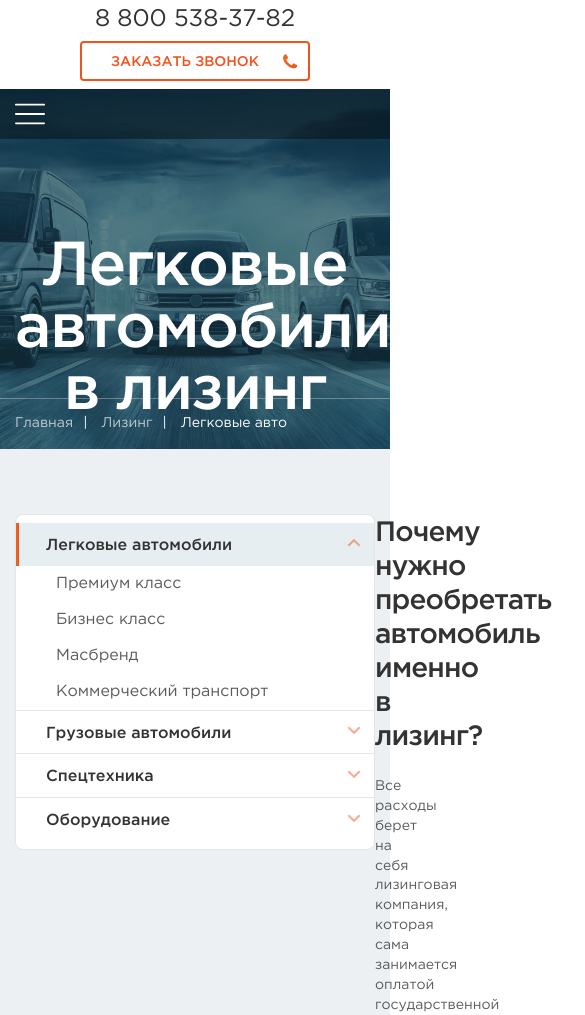
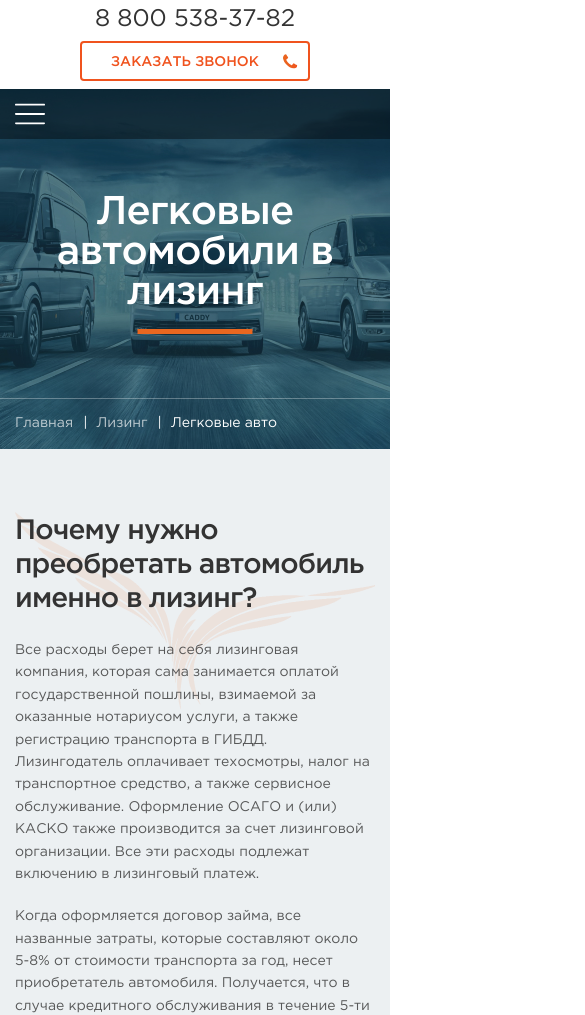
Before and after one commit to Verta-master/leasing, a website: page leasing.html in a window 390 px wide. Shown: the part 85-1100 px from the top of the page, 585 px wide, since content can reach past the window. Drawn offline with nearby package versions, Linux system fonts and the light colour scheme; files that its build step writes are made by us from their sources.

Commit message:
Internal

```diff
--- a/leasing.html
+++ b/leasing.html
@@ -212,5 +212,13 @@
   <script src="js/jquery-3.2.1.min.js"></script>
   <script src="js/script.js"></script>
   <script src="https://cdnjs.cloudflare.com/ajax/libs/fancybox/3.3.1/jquery.fancybox.min.js"></script>
+
+  <!-- Sidebar navigation -->
+  <script>
+    $('.sidebar__open').click(function() {
+      $(this).next().slideToggle();
+      $(this).parent().toggleClass('sidebar__item--active');
+    });
+  </script>
 </body>
 </html>
--- a/less/blocks/about.less
+++ b/less/blocks/about.less
@@ -1,8 +1,16 @@
 .about {
-  margin-bottom: 50px;
+  margin-bottom: 60px;
+  line-height: 1.6;
 
   p {
     opacity: 0.8;
+    margin-top: 0;
+    margin-bottom: 20px;
+    padding-right: 50px;
+  }
+  .title-2 {
+    margin-bottom: 25px;
+    padding-right: 0;
   }
   .title-2,
   .about__title {
@@ -35,9 +43,9 @@
     background-repeat: no-repeat;
     background-size: contain;
   }
-
   p {
     margin: 0;
+    padding-right: 0;
   }
   .about__title {
     font-weight: 700;
--- a/less/blocks/breadcrumbs.less
+++ b/less/blocks/breadcrumbs.less
@@ -14,7 +14,7 @@ span.breadcrumbs__link {
 
 a.breadcrumbs__link {
   position: relative;
-  margin-right: 10px;
+  margin-right: 5px;
 
   &::after {
     content: "|";
--- a/less/blocks/media.less
+++ b/less/blocks/media.less
@@ -111,6 +111,13 @@
   .footer .menu {
     display: none;
   }
+  .columns .wrapper {
+    flex-direction: column-reverse;
+    align-items: center;
+  }
+  .columns__content {
+    width: 100%;
+  }
 }
 
 //---------------------------------------------------------
@@ -135,6 +142,7 @@
     margin-top: 0;
     padding-top: 50px;
   }
+  .about__item,
   .info__img,
   .types__item,
   .catalog__item {
@@ -154,6 +162,12 @@
     &::before {
       display: none;
     }
+  }
+  .top__title {
+    font-size: 48px;
+  }
+  .about p {
+    padding-right: 0;
   }
 }
 
@@ -186,4 +200,7 @@
     background-position: bottom center;
     background-size: contain;
   }
+  .top__title {
+    font-size: 40px;
+  }
 }
--- a/less/blocks/sidebar.less
+++ b/less/blocks/sidebar.less
@@ -1,6 +1,7 @@
 .sidebar {
   width: 370px;
   max-width: 100%;
+  margin-bottom: 50px;
 }
 
 .sidebar__btn {
@@ -44,7 +45,8 @@
       display: block;
     }
     .sidebar__open {
-      transform: rotate(180deg);
+      transform: rotate(-180deg);
+      .transition();
     }
   }
 }
@@ -52,8 +54,8 @@
 .sidebar__link {
   position: relative;
   display: block;
-  padding: 10px 30px;
-  padding-right: 40px;
+  padding: 9px 30px;
+  padding-right: 50px;
   font-weight: 500;
   font-size: 16px;
 
@@ -75,12 +77,13 @@
   top: 0;
   right: 0;
   display: block;
-  width: 40px;
+  width: 50px;
   height: 40px;
   background-image: url(../img/icons/down.svg);
   background-repeat: no-repeat;
   background-position: center;
   background-size: 14px 9px;
+  .transition();
 }
 
 .sidebar__sublist {
@@ -90,7 +93,7 @@
 
   a {
     display: block;
-    padding: 10px 40px;
+    padding: 12px 40px;
     font-size: 16px;
     line-height: 1;
     opacity: 0.8;
--- a/less/blocks/top.less
+++ b/less/blocks/top.less
@@ -18,12 +18,23 @@
 }
 
 .top__title {
+  position: relative;
   max-width: 700px;
-  margin-left: auto;
-  margin-right: auto;
+  margin: 0 auto;
   text-align: center;
   font-size: 62px;
   font-weight: 500;
   line-height: 1;
   letter-spacing: -0.02em;
+
+  &::after {
+    content: "";
+    position: absolute;
+    bottom: -25px;
+    left: 50%;
+    transform: translateX(-50%);
+    width: 115px;
+    height: 5px;
+    background-color: #E96720;
+  }
 }
--- a/less/blocks/wrapper.less
+++ b/less/blocks/wrapper.less
@@ -7,8 +7,8 @@
 }
 
 .columns {
-  padding-top: 65px;
-  padding-bottom: 40px;
+  padding-top: 63px;
+//  padding-bottom: 40px;
   background-color: #ECF0F2;
 
   .wrapper {
```
